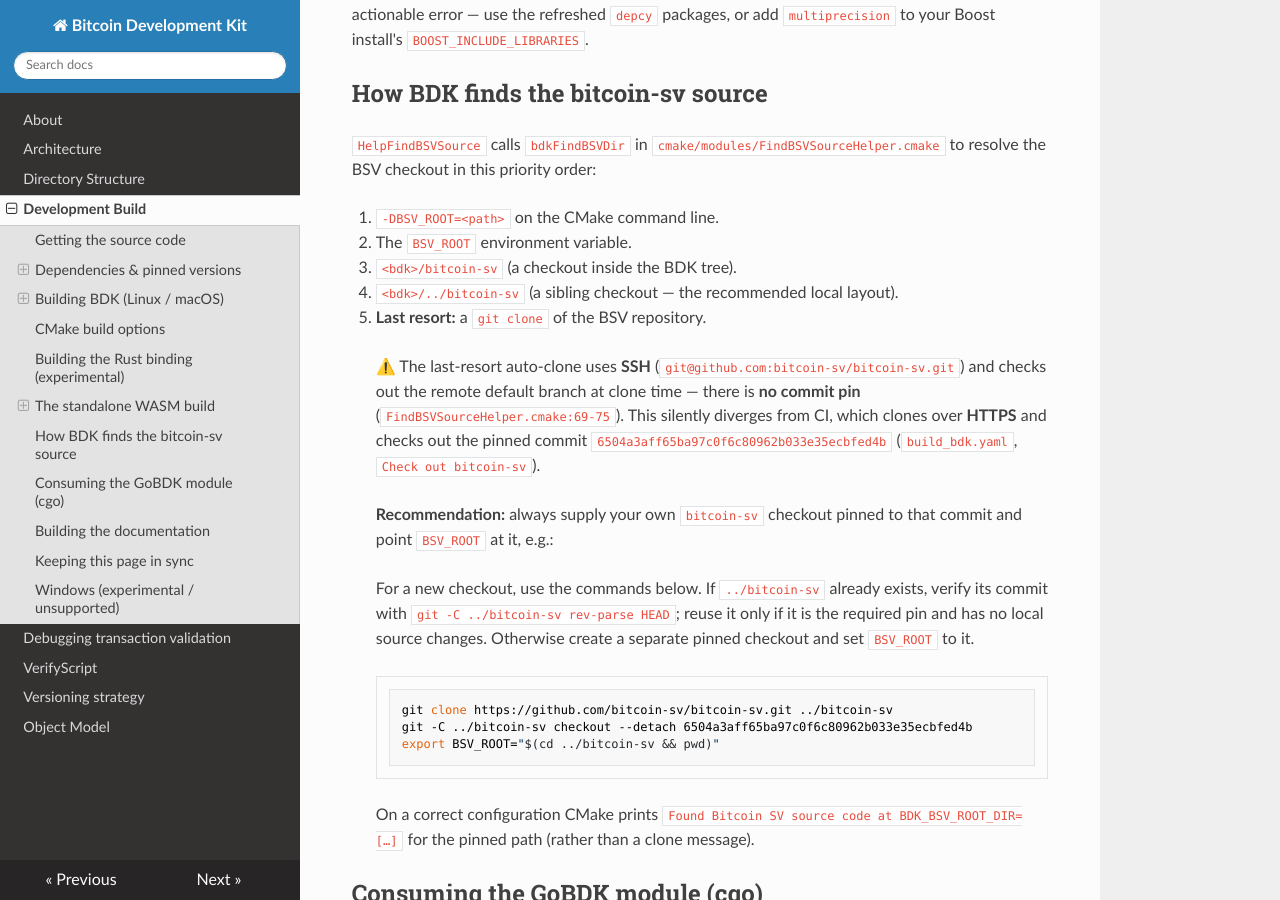
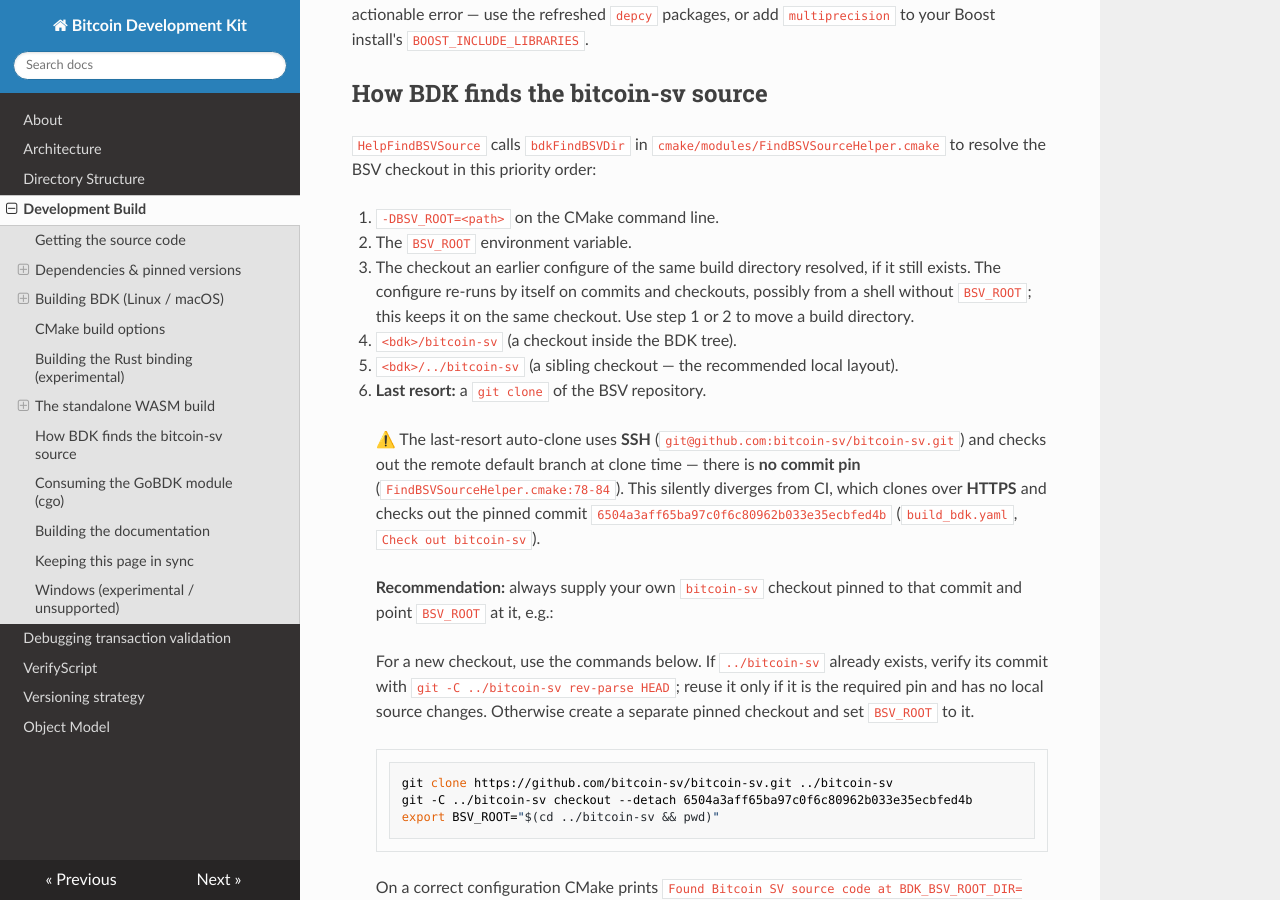
Before and after one commit to bitcoin-sv/bdk, an MkDocs documentation site: the page built from documentation/docs/build.md, in a window 1280 px wide and 900 px high, scrolled down 8210 px. Built offline with MkDocs 1.6.1, drawn with Linux system fonts in a browser that asks for light colours; nearby versions of some CDN libraries.

Commit message:
[build] keep the resolved bitcoin-sv checkout across re-run configures
bdkFindBSVDir() resolved the bitcoin-sv root from scratch on every
configure: -DBSV_ROOT, then $ENV{BSV_ROOT}, then ./bitcoin-sv,
../bitcoin-sv, and finally a fresh clone, each overwriting the cached
root. Now that commits and checkouts re-run the configure by
themselves, a build dir configured with only the environment variable
and later built from a shell without it silently switched to the
sibling checkout or cloned a new one.

After the explicit -DBSV_ROOT and environment checks, a cached
BDK_BSV_ROOT_DIR that still exists now wins over auto-discovery.
Checked: a dir configured with only BSV_ROOT pointing at the 1.2.3
worktree stays there on a reconfigure without it, instead of moving
to ../bitcoin-sv at 1.2.2. build.md lists the new step and the shifted
line reference.

```diff
--- a/documentation/docs/build.md
+++ b/documentation/docs/build.md
@@ -343,12 +343,15 @@
 
 1. `-DBSV_ROOT=<path>` on the CMake command line.
 2. The `BSV_ROOT` environment variable.
-3. `<bdk>/bitcoin-sv` (a checkout inside the BDK tree).
-4. `<bdk>/../bitcoin-sv` (a sibling checkout — the recommended local layout).
-5. **Last resort:** a `git clone` of the BSV repository.
+3. The checkout an earlier configure of the same build directory resolved, if it still exists.
+   The configure re-runs by itself on commits and checkouts, possibly from a shell without
+   `BSV_ROOT`; this keeps it on the same checkout. Use step 1 or 2 to move a build directory.
+4. `<bdk>/bitcoin-sv` (a checkout inside the BDK tree).
+5. `<bdk>/../bitcoin-sv` (a sibling checkout — the recommended local layout).
+6. **Last resort:** a `git clone` of the BSV repository.
 
 > ⚠️ The last-resort auto-clone uses **SSH** (`git@github.com:bitcoin-sv/bitcoin-sv.git`) and checks out the remote default branch at clone time — there is **no commit pin**
-> (`FindBSVSourceHelper.cmake:69-75`). This silently diverges from CI, which clones over **HTTPS**
+> (`FindBSVSourceHelper.cmake:78-84`). This silently diverges from CI, which clones over **HTTPS**
 > and checks out the pinned commit `6504a3aff65ba97c0f6c80962b033e35ecbfed4b`
 > (`build_bdk.yaml`, `Check out bitcoin-sv`).
 >
```
Also changed, not shown: 1 other file.
